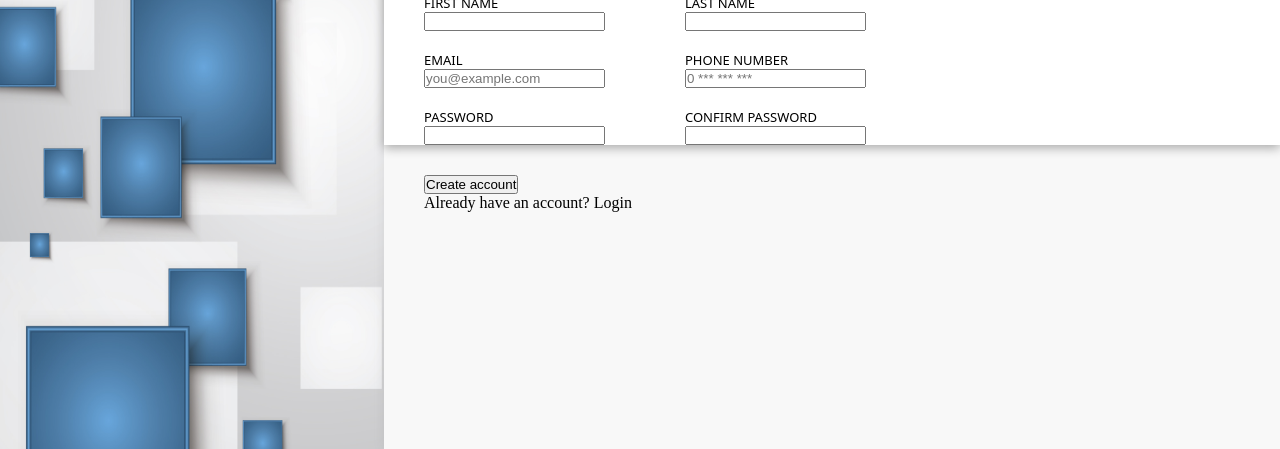
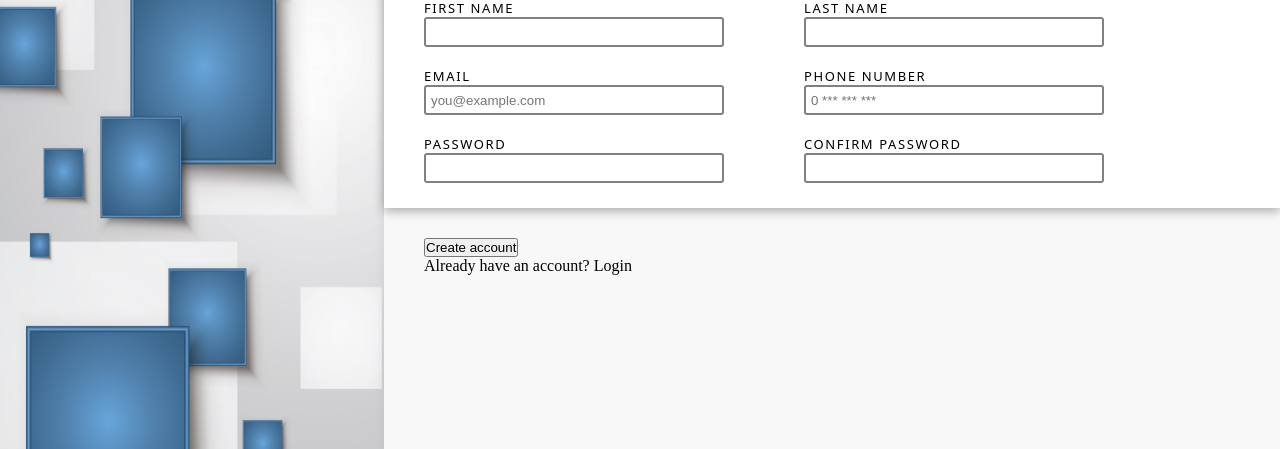
Before and after one commit to Oscar-Luntha/TOP-signup, a plain HTML site: page index.html in a window 1280 px wide. Shown: the part 351-800 px from the top of the page. Drawn offline with Linux system fonts and the light colour scheme.

Commit message:
style the input elements

```diff
--- a/index.html
+++ b/index.html
@@ -44,7 +44,7 @@
             </div>
             <div>
                 <label for="phone-number">Phone Number</label>
-                <input type="number" placeholder="0 *** *** ***">
+                <input type="number" placeholder="0 *** *** ***" id="phone-number" name="phone-number">
             </div>
         </fieldset>
         <fieldset>
--- a/style.css
+++ b/style.css
@@ -6,7 +6,7 @@
 body {
     background-image: url(assets/background.jpg);
     background-size: 50vw 100vh;
-    background-repeat: no-repeat;
+    background-repeat: repeat-y;
     background-color: rgb(250, 250, 250);
     display: flex;
 }
@@ -41,6 +41,7 @@ form{
 .descriptive-text , h2{
     font-size: x-large;
     font-weight: 500;
+    word-spacing: .2rem;
     font-family: system-ui, -apple-system, BlinkMacSystemFont, 'Segoe UI', Roboto, Oxygen, Ubuntu, Cantarell, 'Open Sans', 'Helvetica Neue', sans-serif;
 }
 .descriptive-text > p + p , form > *:last-child{
@@ -51,7 +52,7 @@ form{
     box-shadow: 0 3px 10px rgba(0, 0, 0, 0.322);
     position: relative;
     min-width: 70vw;
-    padding: 0px 40px;
+    padding: 5px 40px;
     right: 40px;
 }
 fieldset {
@@ -67,4 +68,17 @@ label{
     text-transform: uppercase;
     font-family: system-ui, -apple-system, BlinkMacSystemFont, 'Segoe UI', Roboto, Oxygen, Ubuntu, Cantarell, 'Open Sans', 'Helvetica Neue', sans-serif;
     font-size: small;
+    letter-spacing: .1rem;
 }
+input {
+    height: 30px;
+    width: 300px;
+    border: 2px solid gray;
+    border-radius: 3px;
+    padding-left: 5px;
+}
+input:focus{
+    outline: 2px solid rgb(117, 117, 248);
+    border: none;
+    box-shadow: 0 2px 10px gray;
+}
```
